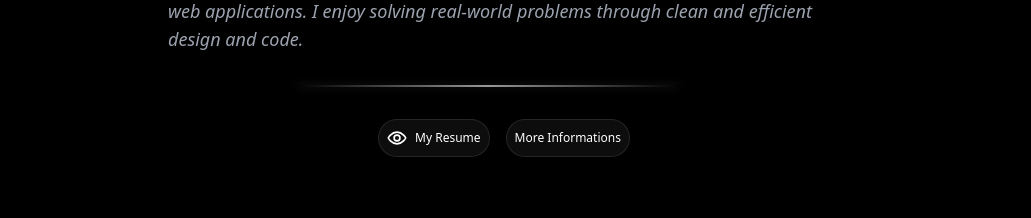
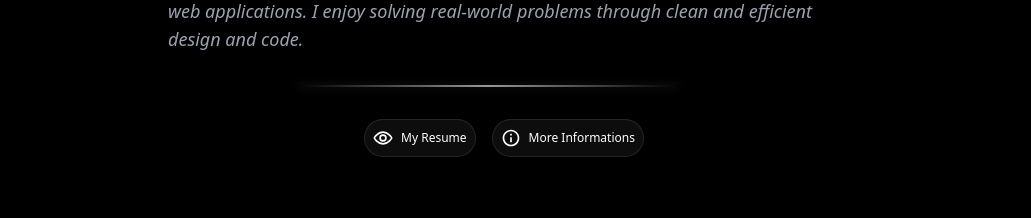
Before and after one commit to TahaEssaouir/Portfolio-TE, a React (Vite) app in the folder client/: page / in a window 1280 px wide. Shown: the part 960-1178 px from the top of the page, without its empty margins (136-1167 px from the left). Built offline with nearby package versions, Linux system fonts and the light colour scheme; no server answers.

Commit message:
link About

```diff
--- a/client/src/components/About.jsx
+++ b/client/src/components/About.jsx
@@ -1,4 +1,5 @@
 import { Link } from "react-router-dom";
+import { MdInfoOutline } from "react-icons/md";
 
 export default function About() {
   return (
@@ -54,10 +55,12 @@ export default function About() {
             </svg>
             <span>My Resume</span>
           </a>
+          {/* More Informations */}
           <Link
             to="/about"
             className="p-2 rounded-full bg-white/5 border border-white/10 text-xs font-medium flex items-center gap-2 text-white hover:text-indigo-400 hover:scale-105 hover:-translate-y-1 transition duration-300"
           >
+            <MdInfoOutline className="w-5 h-5" />
             <span>More Informations</span>
           </Link>
 
```
Lines whose indentation alone changed are shown as unchanged.
